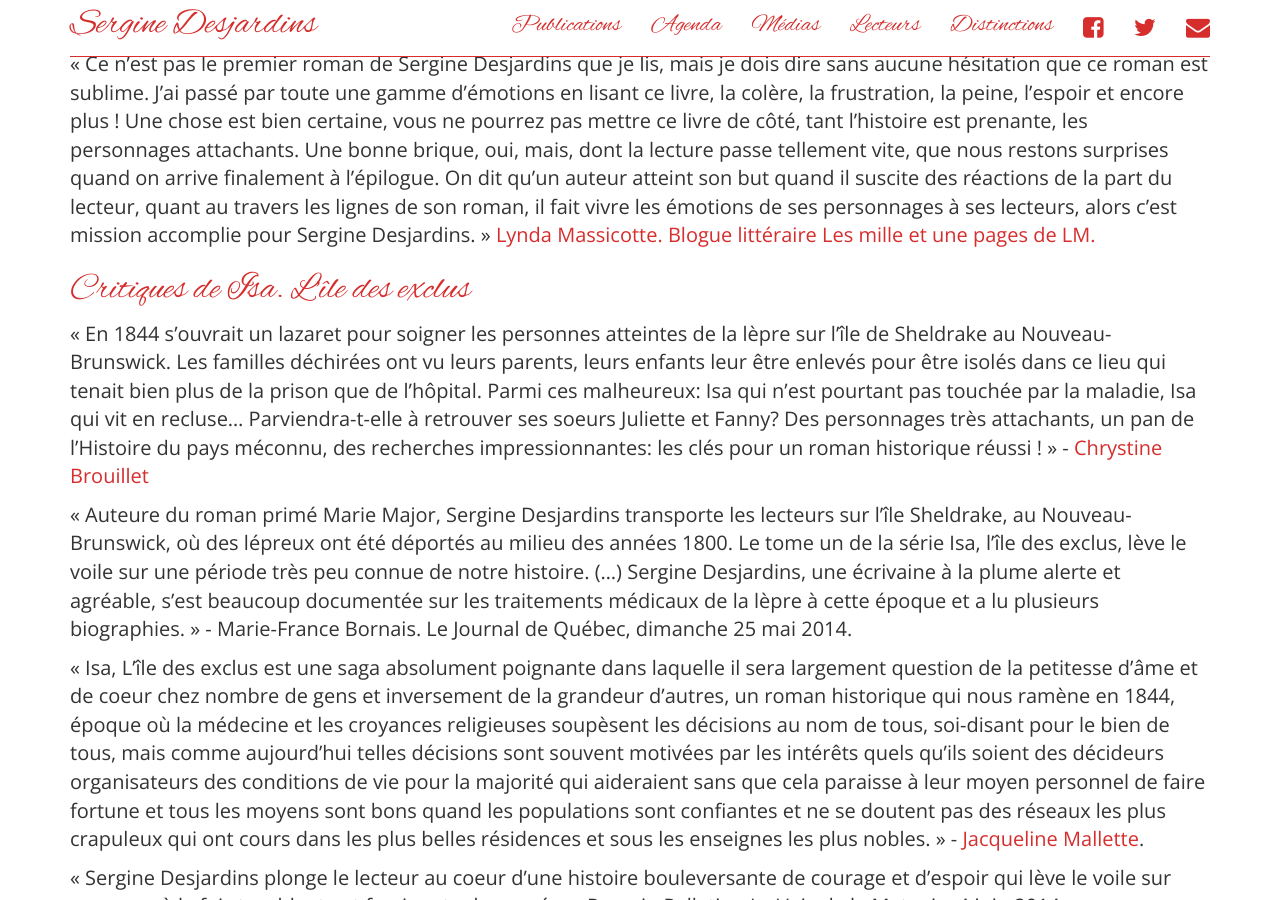
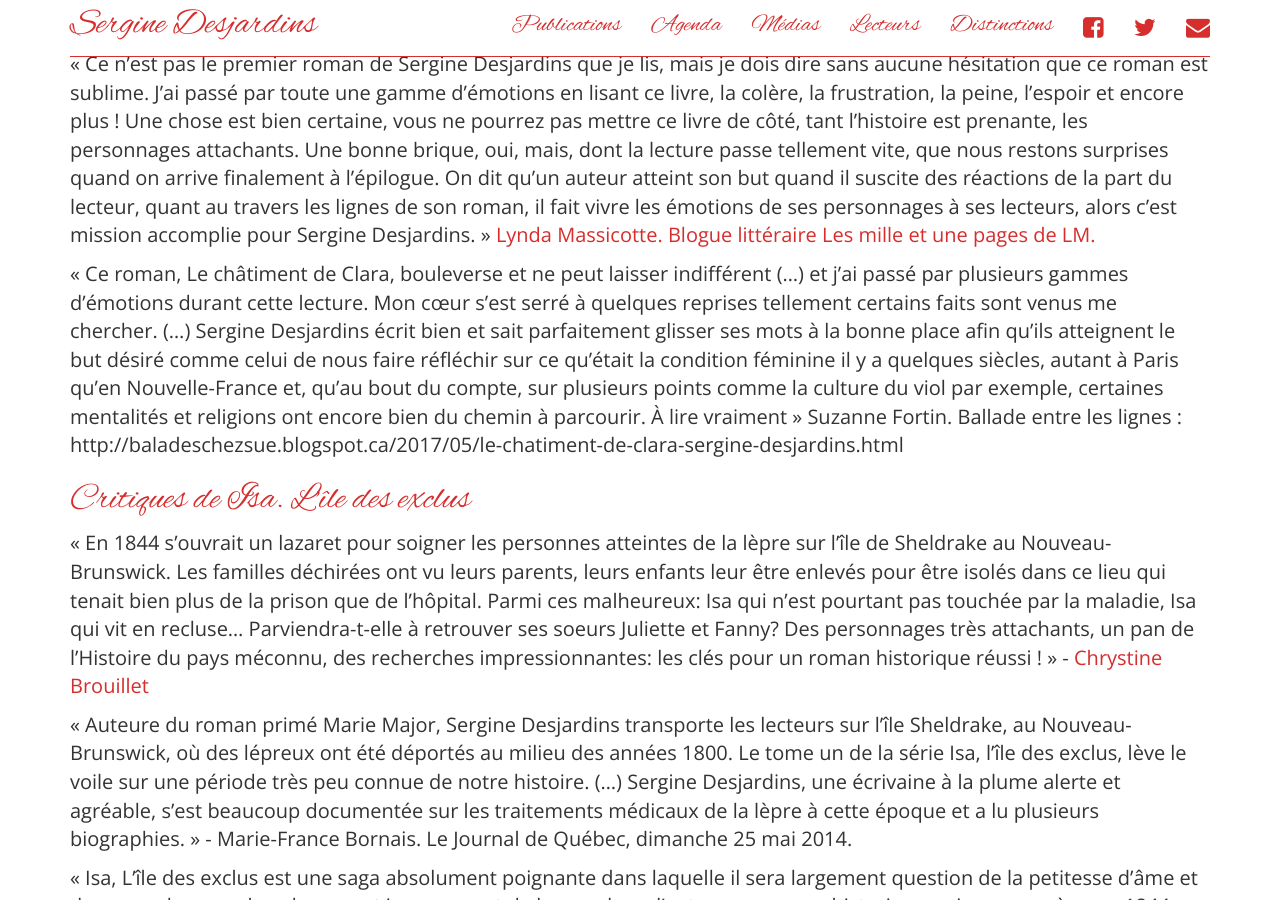
Before and after one commit to serginedesjardins/serginedesjardins.github.io, a Jekyll site: the page built from medias.md, in a window 1280 px wide and 900 px high, scrolled down 352 px. Built offline with Jekyll 4.4.1, drawn with Linux system fonts in a browser that asks for light colours; nearby versions of some CDN libraries.

Commit message:
Ajouté une critique
Celle de S.Fortin. Ballades entre les lignes.

```diff
--- a/medias.md
+++ b/medias.md
@@ -15,6 +15,10 @@ permalink: /medias/
 # Critiques Le châtiment de Clara
 
 « Ce n'est pas le premier roman de Sergine Desjardins que je lis, mais je dois dire sans aucune hésitation que ce roman est sublime. J'ai passé par toute une gamme d'émotions en lisant ce livre, la colère, la frustration, la peine, l'espoir et encore plus ! Une chose est bien certaine, vous ne pourrez pas mettre ce livre de côté, tant l'histoire est prenante, les personnages attachants. Une bonne brique, oui, mais, dont la lecture passe tellement vite, que nous restons surprises quand on arrive finalement à l'épilogue. On dit qu'un auteur atteint son but quand il suscite des réactions de la part du lecteur, quant au travers les lignes de son roman, il fait vivre les émotions de ses personnages à ses lecteurs, alors c'est mission accomplie pour Sergine Desjardins. » [Lynda Massicotte. Blogue littéraire Les mille et une pages de LM.](http://lesmilleetunlivreslm.over-blog.com/2017/04/le-chatiment-de-clara-sergine-desjardins-guy-saint-jean-editeur-par-lynda-massicotte.html?utm_source=_ob_share&utm_medium=_ob_facebook&utm_campaign=_ob_sharebar)
+
+
+« Ce roman, Le châtiment de Clara, bouleverse et ne peut laisser indifférent (…) et j’ai passé par plusieurs gammes d’émotions durant cette lecture. Mon cœur s’est serré à quelques reprises tellement certains faits sont venus me chercher. (…) Sergine Desjardins écrit bien et sait parfaitement glisser ses mots à la bonne place afin qu’ils atteignent le but désiré comme celui de nous faire réfléchir sur ce qu’était la condition féminine il y a quelques siècles, autant à Paris qu’en Nouvelle-France et, qu'au bout du compte, sur plusieurs points comme la culture du viol par exemple, certaines mentalités et religions ont encore bien du chemin à parcourir. À lire vraiment » Suzanne Fortin. Ballade entre les lignes : http://baladeschezsue.blogspot.ca/2017/05/le-chatiment-de-clara-sergine-desjardins.html
+
 
 # Critiques de Isa. L'île des exclus
 
```
